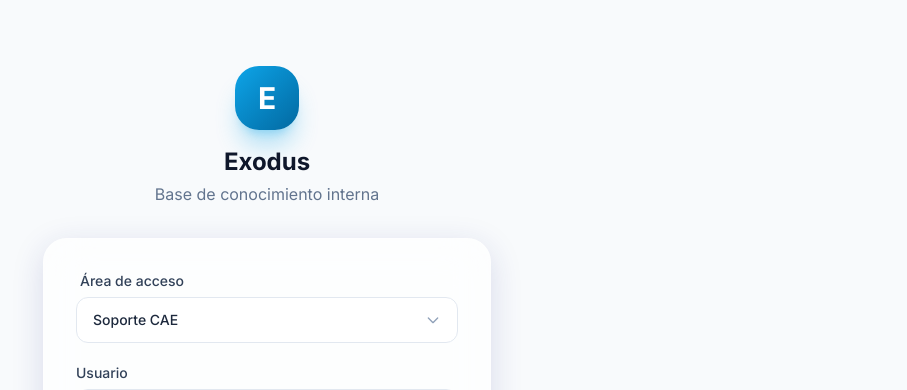
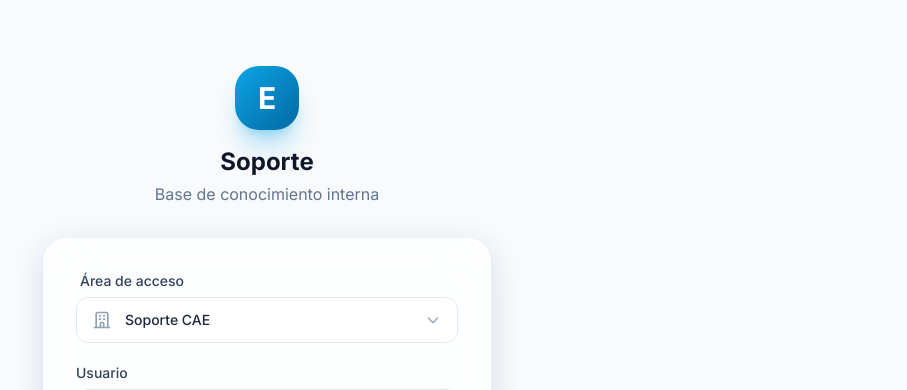
Before and after one commit to RoberLop/exodus-limpio, a Next.js app: page /login in a window 1280 px wide. Shown: the top 390 px of the page, without its empty margins (373-1280 px from the left). Built offline with nearby package versions, Linux system fonts and the light colour scheme.

Commit message:
arreglo en login

```diff
--- a/app/login/page.tsx
+++ b/app/login/page.tsx
@@ -32,7 +32,6 @@ export default function LoginPage() {
     setIsLoading(false)
   }
 
-  // Opciones para nuestro nuevo Select
   const loginOptions = [
     { value: 'CAE', label: 'Soporte CAE' },
     { value: 'TI', label: 'Operaciones TI' }
@@ -45,19 +44,22 @@ export default function LoginPage() {
           <div className="w-16 h-16 mx-auto rounded-3xl bg-gradient-to-br from-exodus-500 to-exodus-700 flex items-center justify-center shadow-xl shadow-exodus-500/30">
             <span className="text-white font-bold text-3xl">E</span>
           </div>
-          <h1 className="mt-4 text-2xl font-bold text-slate-900">Exodus</h1>
+          <h1 className="mt-4 text-2xl font-bold text-slate-900">Soporte</h1>
           <p className="mt-1 text-slate-500">Base de conocimiento interna</p>
         </div>
 
         <div className="glass rounded-3xl p-8 shadow-xl shadow-slate-200/50">
           <form onSubmit={handleSubmit} className="space-y-5">
 
-            {/* EL NUEVO MENU DESPLEGABLE */}
+            {}
             <Select
               label="Área de acceso"
               value={selectedArea}
               onChange={(val) => setSelectedArea(val as 'CAE' | 'TI')}
               options={loginOptions}
+              icon={
+                <svg className="w-5 h-5" fill="none" stroke="currentColor" viewBox="0 0 24 24"><path strokeLinecap="round" strokeLinejoin="round" strokeWidth={2} d="M19 21V5a2 2 0 00-2-2H7a2 2 0 00-2 2v16m14 0h2m-2 0h-5m-9 0H3m2 0h5M9 7h1m-1 4h1m4-4h1m-1 4h1m-5 10v-5a1 1 0 011-1h2a1 1 0 011 1v5m-4 0h4" /></svg>
+              }
             />
 
             <Input
--- a/components/ui/select.tsx
+++ b/components/ui/select.tsx
@@ -1,6 +1,6 @@
 'use client'
 
-import { useState, useRef, useEffect } from 'react'
+import { useState, useRef, useEffect, ReactNode } from 'react'
 import { cn } from '@/lib/utils'
 
 export interface SelectOption {
@@ -19,24 +19,21 @@ interface SelectProps {
   options?: SelectOption[]
   groups?: SelectGroup[]
   label?: string
+  icon?: ReactNode // <-- NUEVO: Soporte para íconos
 }
 
-export function Select({ value, onChange, options, groups, label }: SelectProps) {
+export function Select({ value, onChange, options, groups, label, icon }: SelectProps) {
   const [isOpen, setIsOpen] = useState(false)
   const ref = useRef<HTMLDivElement>(null)
 
-  // Cierra el menú si damos clic en cualquier otra parte de la pantalla
   useEffect(() => {
     const handleClickOutside = (event: MouseEvent) => {
-      if (ref.current && !ref.current.contains(event.target as Node)) {
-        setIsOpen(false)
-      }
+      if (ref.current && !ref.current.contains(event.target as Node)) setIsOpen(false)
     }
     document.addEventListener('mousedown', handleClickOutside)
     return () => document.removeEventListener('mousedown', handleClickOutside)
   }, [])
 
-  // Buscar el nombre de la opción seleccionada para mostrarlo
   let selectedLabel = 'Seleccionar...'
   if (options) {
     const selected = options.find(o => o.value === value)
@@ -54,51 +51,42 @@ export function Select({ value, onChange, options, groups, label }: SelectProps)
   return (
     <div className={cn("relative w-full", isOpen ? "z-50" : "z-10")} ref={ref}>
       {label && <label className="block text-sm font-medium text-slate-700 mb-1.5 ml-1">{label}</label>}
+
+      <div className="relative">
+        {/* Renderizamos el ícono si existe */}
+        {icon && (
+          <div className="absolute left-4 top-1/2 -translate-y-1/2 text-slate-400 pointer-events-none z-10 flex items-center justify-center">
+            {icon}
+          </div>
+        )}
+
         <div
           className={cn(
-          "w-full px-4 py-3 rounded-xl border bg-white/80 text-sm cursor-pointer flex justify-between items-center transition-all",
+            "w-full py-3 rounded-xl border bg-white/80 text-sm cursor-pointer flex justify-between items-center transition-all",
+            icon ? "pl-12 pr-4" : "px-4", // Si hay ícono, empujamos el texto a la derecha
             isOpen ? "border-exodus-500 ring-2 ring-exodus-500/20 shadow-sm" : "border-slate-200 hover:border-slate-300"
           )}
           onClick={() => setIsOpen(!isOpen)}
         >
-        <span className="text-slate-800 font-medium truncate pr-4">{selectedLabel}</span>
-        <svg className={cn("w-4 h-4 text-slate-400 transition-transform duration-300 flex-shrink-0", isOpen && "rotate-180")} fill="none" viewBox="0 0 24 24" stroke="currentColor">
+          <span className="text-slate-800 font-medium truncate">{selectedLabel}</span>
+          <svg className={cn("w-4 h-4 text-slate-400 transition-transform duration-300 flex-shrink-0 ml-2", isOpen && "rotate-180")} fill="none" viewBox="0 0 24 24" stroke="currentColor">
             <path strokeLinecap="round" strokeLinejoin="round" strokeWidth={2} d="M19 9l-7 7-7-7" />
           </svg>
+        </div>
       </div>
 
       {isOpen && (
         <div className="absolute w-full mt-2 py-2 glass rounded-xl shadow-xl border border-white/40 max-h-60 overflow-y-auto animate-in fade-in slide-in-from-top-2 duration-200 custom-scrollbar">
-
-          {/* Renderizado de opciones simples (Para Prioridad, Origen y Login) */}
           {options && options.map((opt) => (
-            <div
-              key={opt.value}
-              className={cn(
-                "px-4 py-2.5 text-sm cursor-pointer transition-colors",
-                value === opt.value ? "bg-exodus-50 text-exodus-700 font-bold" : "text-slate-600 hover:bg-slate-50/80 hover:text-slate-900"
-              )}
-              onClick={() => { onChange(opt.value); setIsOpen(false) }}
-            >
+            <div key={opt.value} className={cn("px-4 py-2.5 text-sm cursor-pointer transition-colors", value === opt.value ? "bg-exodus-50 text-exodus-700 font-bold" : "text-slate-600 hover:bg-slate-50/80 hover:text-slate-900")} onClick={() => { onChange(opt.value); setIsOpen(false) }}>
               {opt.label}
             </div>
           ))}
-
-          {/* Renderizado de opciones agrupadas (Para las Áreas) */}
           {groups && groups.map((group, idx) => (
             <div key={idx} className="mb-2 last:mb-0">
-              <div className="px-4 py-2 text-[11px] font-bold text-slate-400 uppercase tracking-wider bg-slate-50/50 border-y border-slate-100/50">
-                {group.label}
-              </div>
+              <div className="px-4 py-2 text-[11px] font-bold text-slate-400 uppercase tracking-wider bg-slate-50/50 border-y border-slate-100/50">{group.label}</div>
               {group.options.map((opt) => (
-                <div
-                  key={opt.value}
-                  className={cn(
-                    "px-4 py-2.5 text-sm cursor-pointer transition-colors pl-6",
-                    value === opt.value ? "bg-exodus-50 text-exodus-700 font-bold border-l-2 border-exodus-500" : "text-slate-600 border-l-2 border-transparent hover:bg-slate-50/80 hover:text-slate-900"
-                  )}
-                  onClick={() => { onChange(opt.value); setIsOpen(false) }}
-                >
+                <div key={opt.value} className={cn("px-4 py-2.5 text-sm cursor-pointer transition-colors pl-6", value === opt.value ? "bg-exodus-50 text-exodus-700 font-bold border-l-2 border-exodus-500" : "text-slate-600 border-l-2 border-transparent hover:bg-slate-50/80 hover:text-slate-900")} onClick={() => { onChange(opt.value); setIsOpen(false) }}>
                   {opt.label}
                 </div>
               ))}
```
Lines whose indentation alone changed are shown as unchanged.
